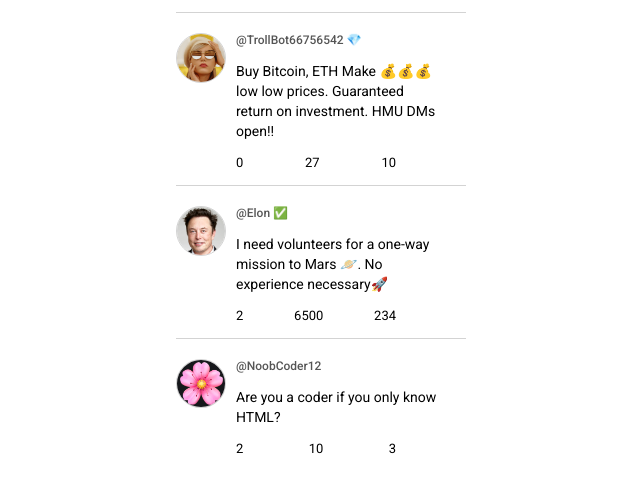
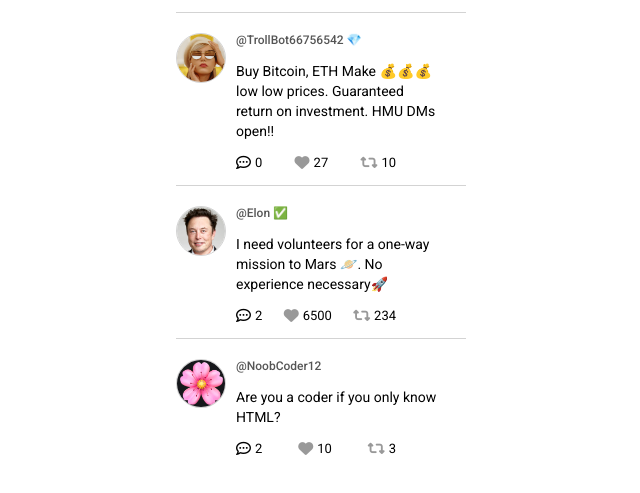
Before and after one commit to greatdane-cloud/twimba-clone, a website built with Vite: page index.html in a window 1280 px wide. Shown: the part 185-678 px from the top of the page, without its empty margins (319-959 px from the left). Built offline with nearby package versions, Linux system fonts and the light colour scheme.

Commit message:
new updates

```diff
--- a/index.css
+++ b/index.css
@@ -15,6 +15,10 @@ h1{
 i{
   font-size: 15px;
   cursor: pointer;
+}
+
+.fa-solid{
+  color: #999;
 }
 
 .liked{
--- a/index.html
+++ b/index.html
@@ -3,6 +3,13 @@
 <head>
 	<!-- CSS -->
 	<link rel="stylesheet" href="index.css">
+	<!-- Font Awesome -->
+
+	<link rel="stylesheet" href="https://cdnjs.cloudflare.com/ajax/libs/font-awesome/6.6.0/css/all.min.css"
+	integrity="sha512-Kc323vGBEqzTmouAECnVceyQqyqdsSiqLQISBL29aUW4U/M7pSPA/gEUZQqv1cwx4OnYxTxve5UMg5GT6L4JJg=="
+	crossorigin="anonymous" referrerpolicy="no-referrer" />
+
+
 	<!-- Google Fonts -->
 	<link rel="preconnect" href="https://fonts.googleapis.com">
 	<link rel="preconnect" href="https://fonts.gstatic.com" crossorigin>
--- a/index.js
+++ b/index.js
@@ -29,12 +29,15 @@ function getFeedHtml(){
                 <p class="tweet-text">${tweet.tweetText}</p>
                 <div class="tweet-details">
                     <span class="tweet-detail">
+                        <i class="fa-regular fa-comment-dots"></i>
                         ${tweet.replies.length}
                     </span>
                     <span class="tweet-detail">
+                    <i class="fa-solid fa-heart"></i>
                         ${tweet.likes}
                     </span>
                     <span class="tweet-detail">
+                    <i class="fa-solid fa-retweet"></i>
                         ${tweet.retweets}
                     </span>
                 </div>
```
